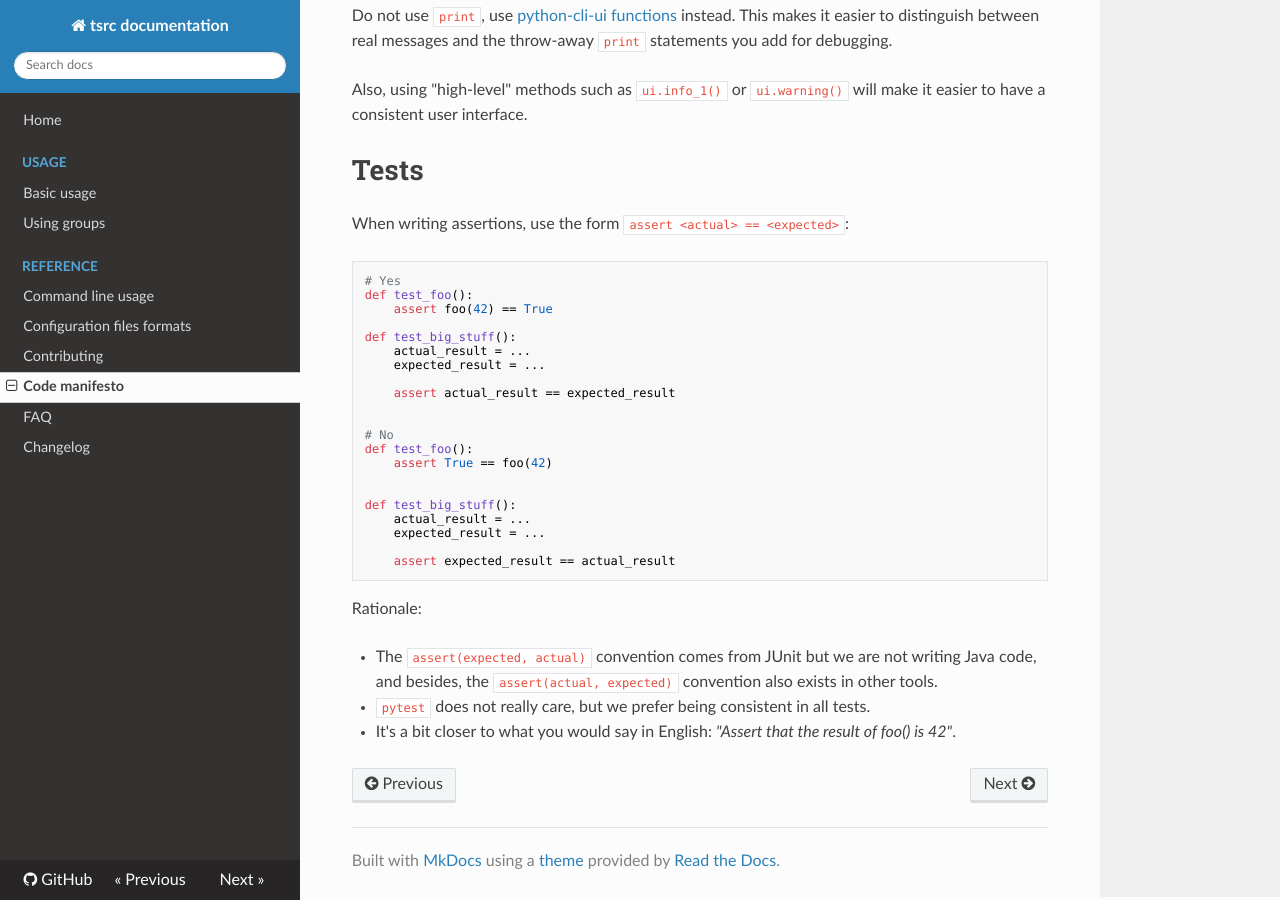
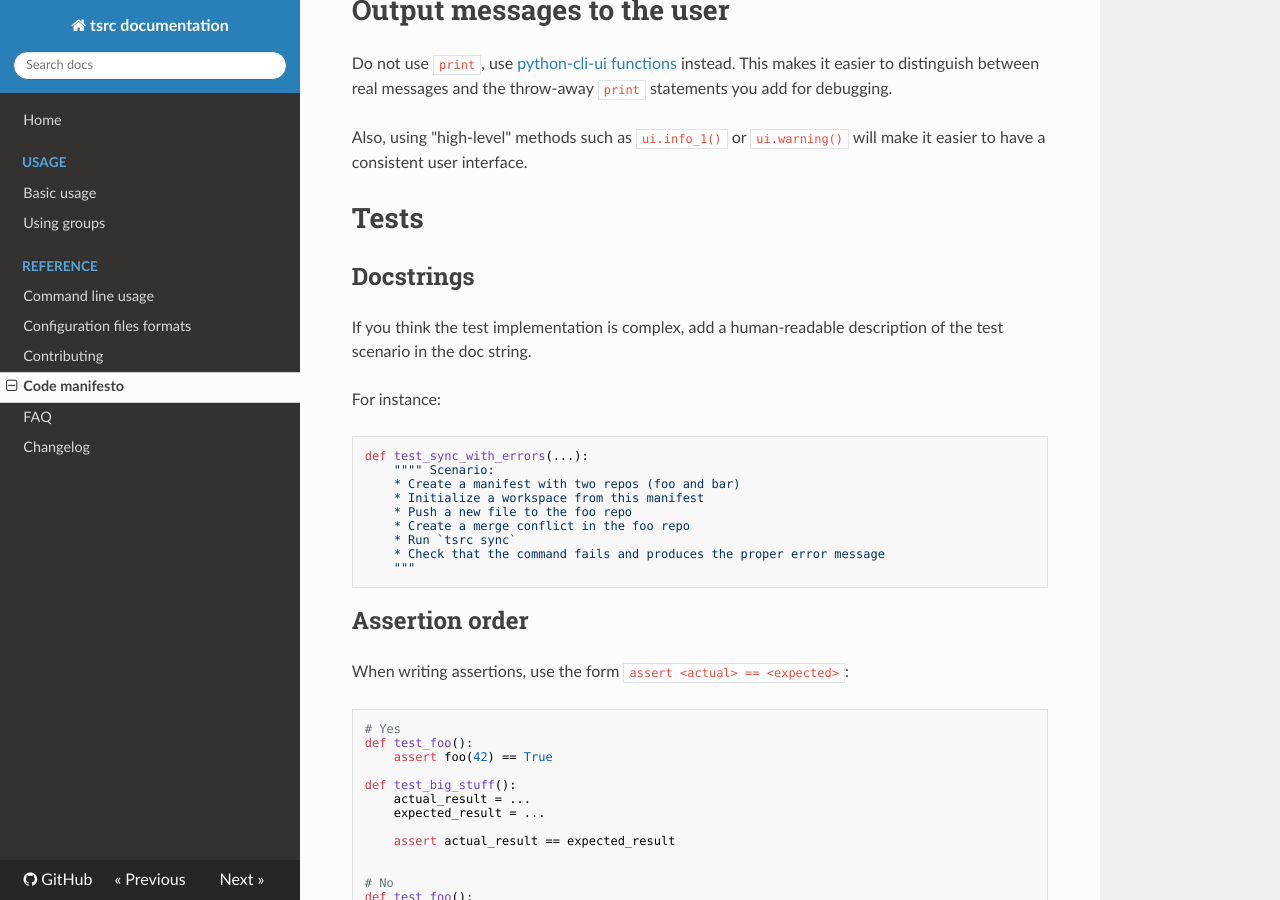
Before and after one commit to your-tools/tsrc, an MkDocs documentation site: the page built from docs/code-manifesto.md, in a window 1280 px wide and 900 px high, scrolled down 6430 px. Built offline with MkDocs 1.6.1, drawn with Linux system fonts in a browser that asks for light colours; nearby versions of some CDN libraries; some of the changed text lies outside the part shown.

Commit message:
code manifesto: suggest using docstrings in tests

````diff
--- a/docs/code-manifesto.md
+++ b/docs/code-manifesto.md
@@ -110,13 +110,15 @@ if value == "option1" or value == "option2"
   ...
 ```
 
-# Doc strings and comments
+# Doc strings and comments in production code
 
 First off, bad comments are worse that no comments.
 
 Also note that you should use comments to explain **why**, never **what**. If the **what** is no clear, it means the behavior of the function or method cannot be easily understood by reading implementation, and so you should fix the implementation instead.
 
 In conclusion, use comments and doc strings sparingly: that way, they will not rot and they will stay useful.
+
+Note: this does not apply for tests (see below).
 
 # Collections
 
@@ -347,6 +349,27 @@ Also, using "high-level" methods such as `ui.info_1()` or `ui.warning()` will ma
 
 # Tests
 
+## Docstrings
+
+If you think the test implementation is complex, add a human-readable description
+of the test scenario in the doc string.
+
+For instance:
+
+```python
+def test_sync_with_errors(...):
+    """" Scenario:
+    * Create a manifest with two repos (foo and bar)
+    * Initialize a workspace from this manifest
+    * Push a new file to the foo repo
+    * Create a merge conflict in the foo repo
+    * Run `tsrc sync`
+    * Check that the command fails and produces the proper error message
+    """
+```
+
+## Assertion order
+
 When writing assertions, use the form `assert <actual> == <expected>`:
 
 ```python
````
